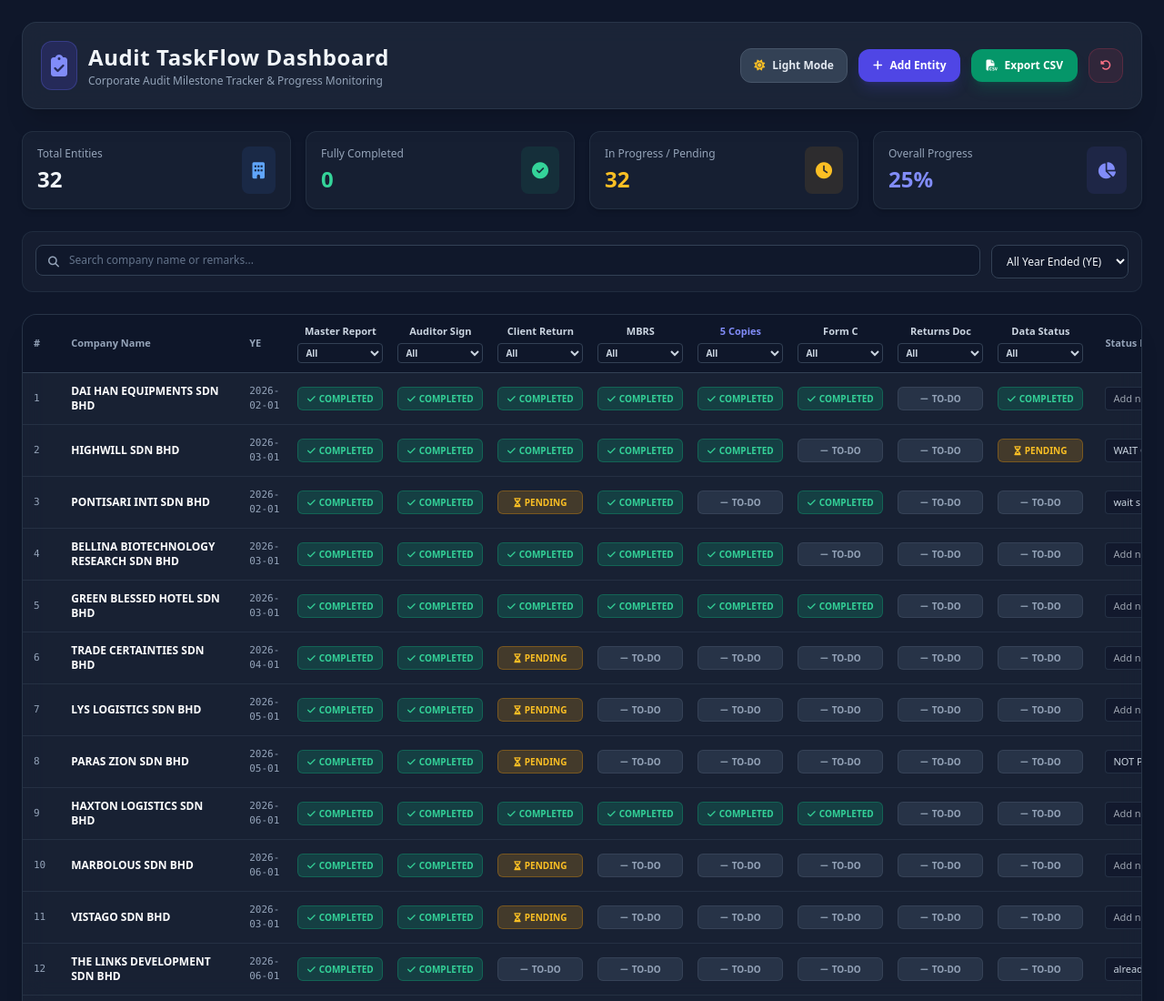
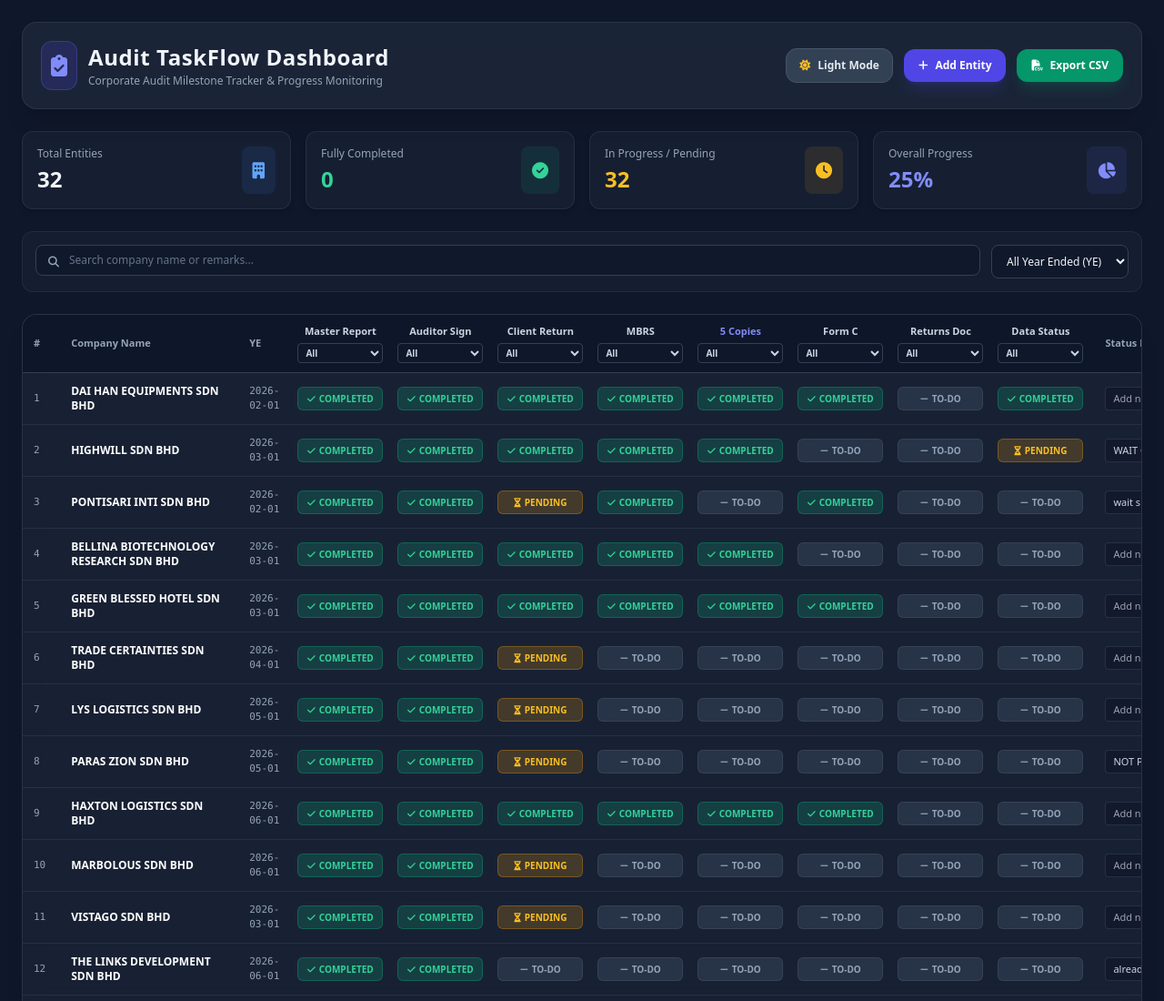
Before and after one commit to fiqrizz33/audit-taskflow, a plain HTML site: page index.html in a window 1280 px wide. Shown: the top 1100 px of the page at 91% size. Drawn offline with nearby package versions, Linux system fonts and the light colour scheme.

Commit message:
Update index.html

```diff
--- a/index.html
+++ b/index.html
@@ -46,9 +46,6 @@
         </button>
         <button onclick="exportToCSV()" class="flex-1 md:flex-none px-4 py-2.5 bg-emerald-600 hover:bg-emerald-500 text-white text-xs font-semibold rounded-xl shadow-lg shadow-emerald-600/20 transition flex items-center justify-center gap-2">
           <i class="fa-solid fa-file-csv"></i> Export CSV
-        </button>
-        <button onclick="resetData()" class="px-3 py-2.5 bg-rose-500/10 hover:bg-rose-500/20 text-rose-400 text-xs font-semibold rounded-xl border border-rose-500/20 transition" title="Reset to Original Excel Dataset">
-          <i class="fa-solid fa-rotate-left"></i>
         </button>
       </div>
     </header>
```
